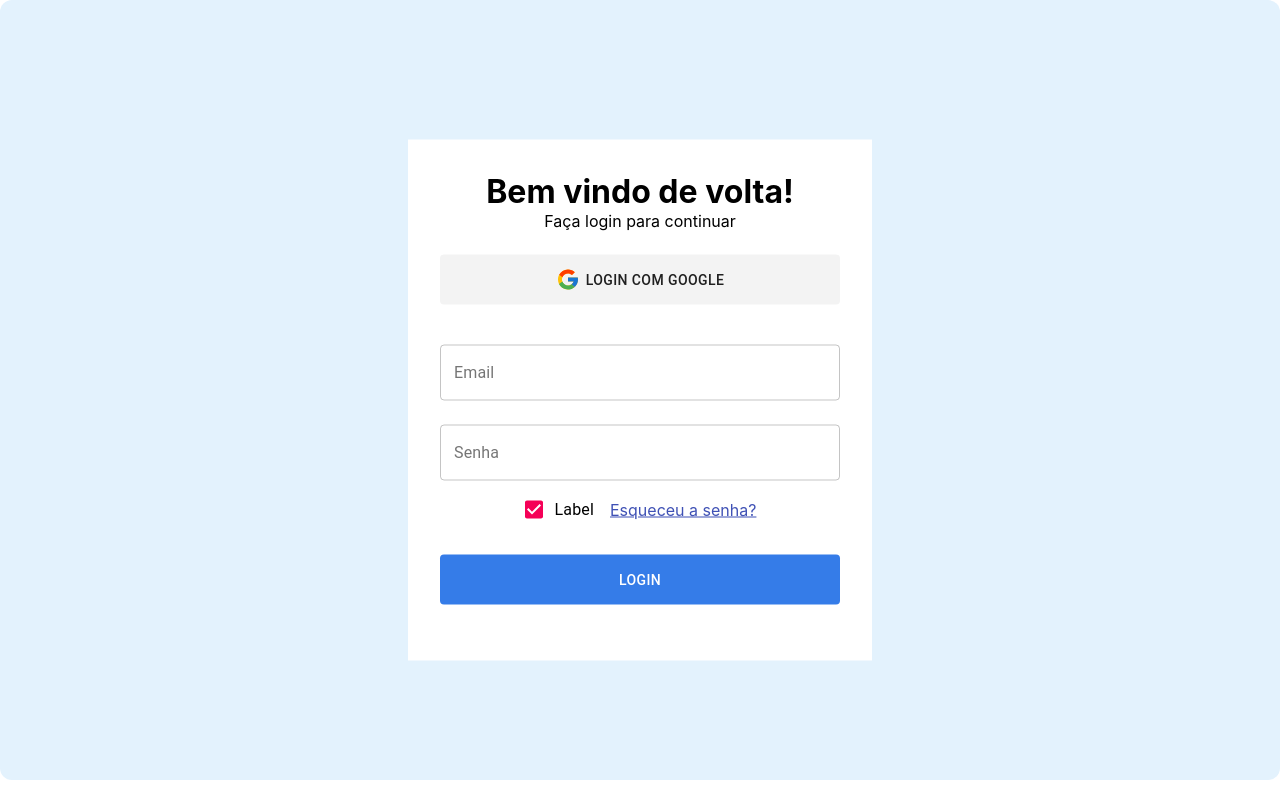
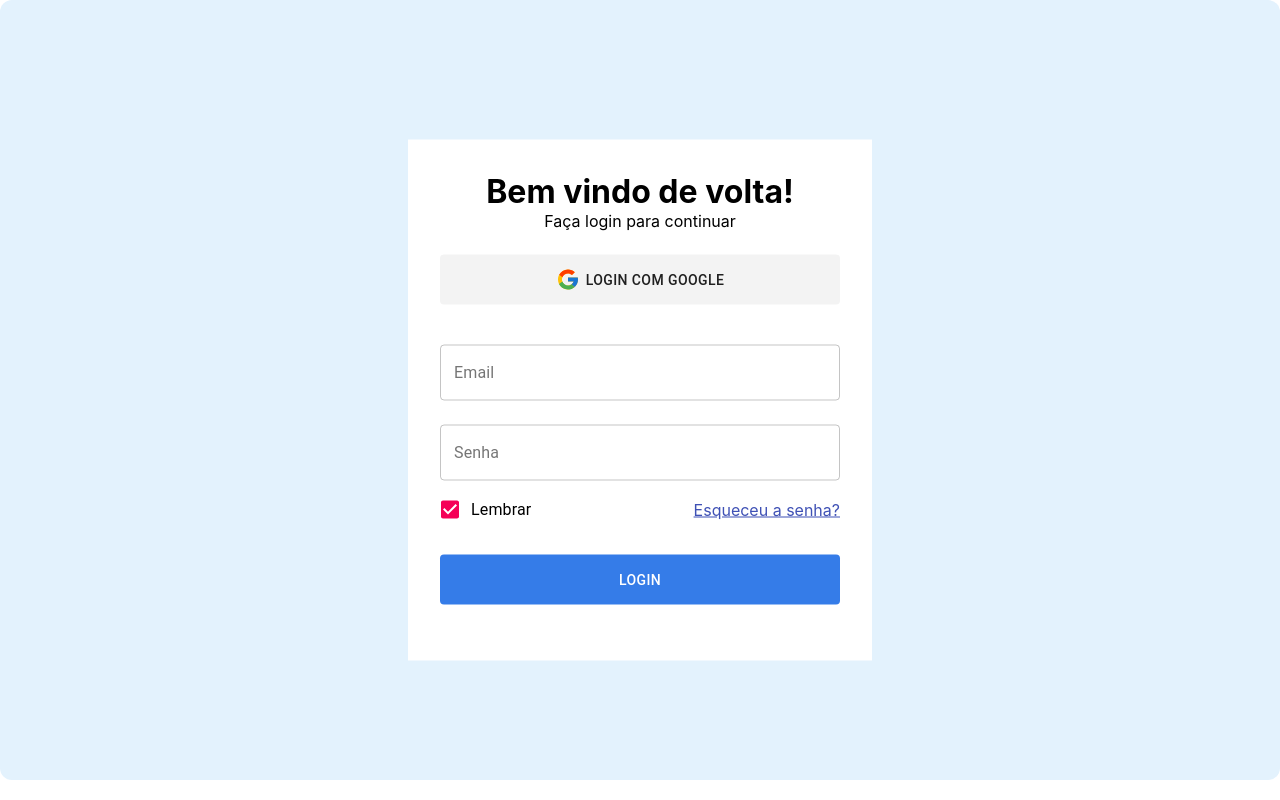
Before and after one commit to lfals/metaMedFront, a React (Create React App) app: page /login in a window 1280 px wide. Built offline with nearby package versions, Linux system fonts and the light colour scheme.

Commit message:
Alteração na pagina de login

```diff
--- a/src/view/login/login.view.js
+++ b/src/view/login/login.view.js
@@ -1,6 +1,6 @@
 import React from "react";
-import { Link, Checkbox, FormControlLabel, TextField } from "@material-ui/core";
-import { Container, FormGroup, Box, ButtonGoogle, ButtonLogin} from "./style";
+import { Link, FormControlLabel, TextField } from "@material-ui/core";
+import { Container, FormGroup, Box, Checkbox, ButtonGoogle, ButtonLogin} from "./style";
 import { FcGoogle } from 'react-icons/fc'
 
 
@@ -29,8 +29,8 @@ const Login = () => {
                     <TextField fullWidth id="email" label="Email" variant="outlined" margin="normal" />
 
                     <TextField fullWidth id="password-" label="Senha" type="password" variant="outlined" margin="normal" />
-                    <FormGroup>
-                        <FormControlLabel control={<Checkbox defaultChecked />} label="Label" />
+                    <FormGroup fullWidth>
+                        <FormControlLabel control={<Checkbox defaultChecked />} color="secondary" label="Lembrar" />
                         <Link href="#" underline="always">
                             {'Esqueceu a senha?'}
                         </Link>
--- a/src/view/login/style.js
+++ b/src/view/login/style.js
@@ -1,7 +1,7 @@
 import styled from "styled-components";
 
 import { Container as CContainer } from '../../components'
-import { Box as MuiBox , Button as MuiButton, TextField as MuiTextField, FormGroup as MuiFormGroup} from '@material-ui/core'
+import { Box as MuiBox , Button as MuiButton, TextField as MuiTextField, FormGroup as MuiFormGroup, Checkbox as MuiCheckbox,} from '@material-ui/core'
 
 export const Container = styled(CContainer)`
 
@@ -31,7 +31,6 @@ export const Box = styled(MuiBox)`
 
     }
 
-
 `
 
 export const ButtonLogin = styled(MuiButton) `
@@ -58,7 +57,13 @@ export const FormGroup = styled(MuiFormGroup) `
 
     display: flex;
     align-items: center ;
+    justify-content: space-between;
     flex-direction: row !important;
+    width: 100%;
+
+`
+export const Checkbox = styled(MuiCheckbox) `
+
 
 
 `
```
